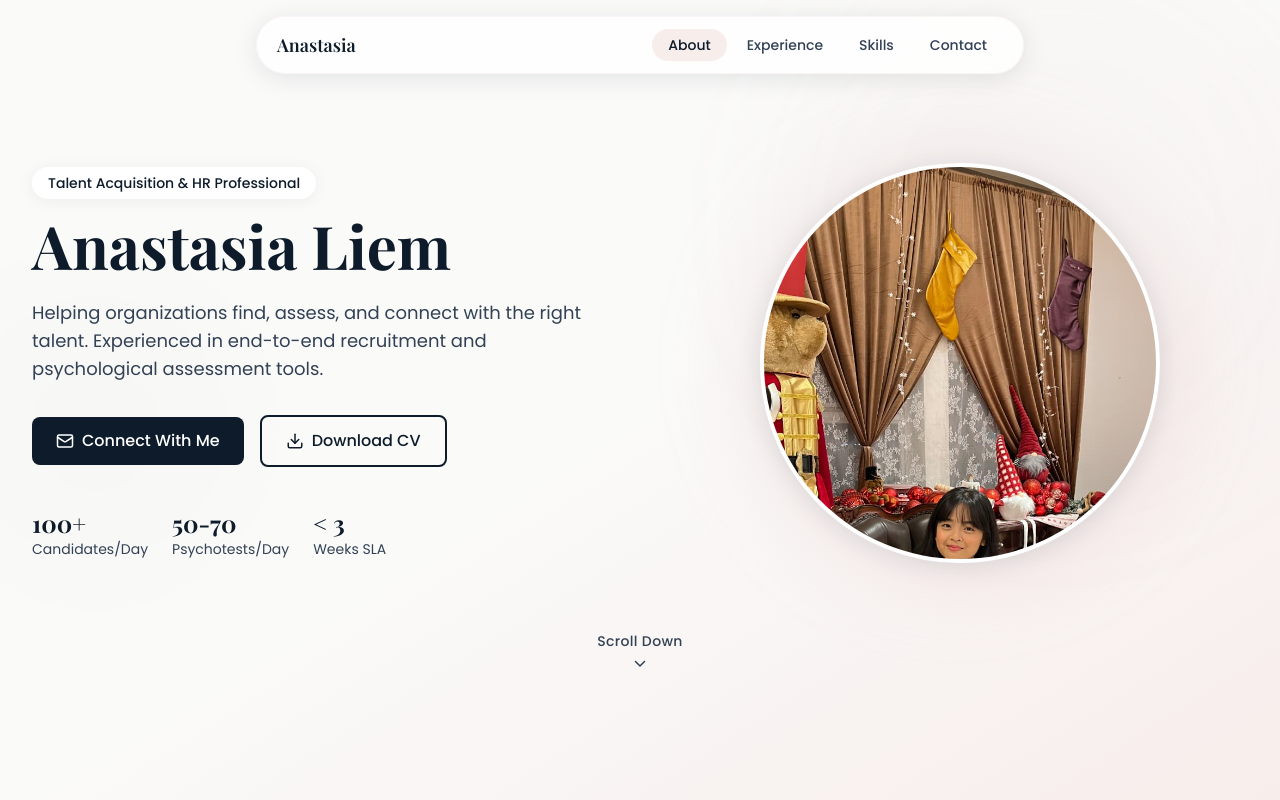
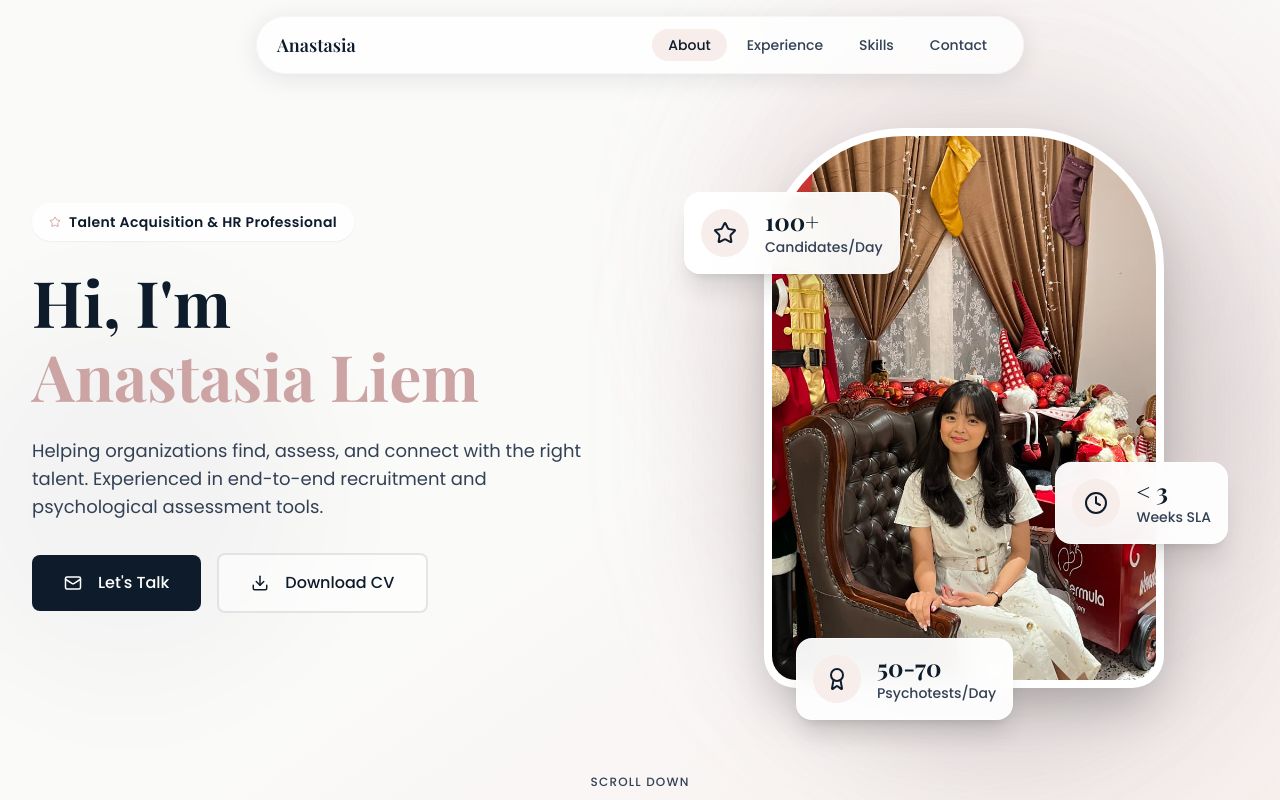
Before and after one commit to RafaelBani3/Anastasia_Liem, a Next.js app: page / in a window 1280 px wide. Shown: the top 800 px of the page. Built offline with nearby package versions, Linux system fonts and the light colour scheme.

Commit message:
feat: implement responsive hero section and navigation bar components

```diff
--- a/src/components/sections/HeroSection.tsx
+++ b/src/components/sections/HeroSection.tsx
@@ -1,7 +1,7 @@
 "use client";
 
 import { motion, type Variants } from "framer-motion";
-import { Download, Mail, ChevronDown } from "lucide-react";
+import { Download, Mail, ChevronDown, Star, Award, Clock } from "lucide-react";
 import Image from "next/image";
 import { personalInfo } from "@/constants/portfolioData";
 import Button from "@/components/ui/Button";
@@ -43,12 +43,6 @@ const imageVariants: Variants = {
   },
 };
 
-const stats = [
-  { value: "100+", label: "Candidates/Day" },
-  { value: "50-70", label: "Psychotests/Day" },
-  { value: "< 3", label: "Weeks SLA" },
-];
-
 export default function HeroSection() {
   return (
     <section
@@ -59,44 +53,47 @@ export default function HeroSection() {
       <div className="pointer-events-none absolute inset-0 overflow-hidden">
         <motion.div
           initial={{ opacity: 0, scale: 0.8 }}
-          animate={{ opacity: 0.2, scale: 1 }}
+          animate={{ opacity: 0.3, scale: 1 }}
           transition={{ duration: 1.8, ease: "easeOut" }}
-          className="absolute -right-16 -top-16 h-[24rem] w-[24rem] rounded-full bg-dusty-rose/20 blur-3xl sm:h-[28rem] sm:w-[28rem] lg:h-[36rem] lg:w-[36rem]"
+          className="absolute -right-20 -top-20 h-[30rem] w-[30rem] rounded-full bg-dusty-rose/30 blur-3xl sm:h-[36rem] sm:w-[36rem] lg:h-[42rem] lg:w-[42rem]"
         />
         <motion.div
           initial={{ opacity: 0, scale: 0.8 }}
-          animate={{ opacity: 0.12, scale: 1 }}
+          animate={{ opacity: 0.15, scale: 1 }}
           transition={{ duration: 1.8, delay: 0.2, ease: "easeOut" }}
-          className="absolute -left-16 top-1/3 h-56 w-56 rounded-full bg-navy/10 blur-3xl sm:h-72 sm:w-72 lg:h-80 lg:w-80"
+          className="absolute -left-16 top-1/3 h-64 w-64 rounded-full bg-navy/20 blur-3xl sm:h-80 sm:w-80 lg:h-96 lg:w-96"
         />
       </div>
 
       <div className="relative mx-auto w-full max-w-7xl px-4 sm:px-6 lg:px-8">
-        <div className="grid items-center gap-10 lg:grid-cols-2 lg:gap-12 xl:gap-16">
+        <div className="grid items-center gap-12 lg:grid-cols-2 lg:gap-16 xl:gap-20">
+
           {/* Text content */}
           <motion.div
             variants={containerVariants}
             initial="hidden"
             animate="visible"
-            className="order-2 text-center lg:order-1 lg:text-left"
+            className="order-2 text-center lg:order-1 lg:text-left z-10"
           >
             <motion.div
               variants={itemVariants}
-              className="inline-flex items-center rounded-full bg-white/90 px-4 py-1.5 text-xs font-medium text-navy shadow-soft backdrop-blur-sm sm:text-sm"
+              className="inline-flex items-center rounded-full bg-white/80 px-4 py-2 text-xs font-semibold tracking-wide text-navy shadow-sm backdrop-blur-md border border-white/50 sm:text-sm"
             >
+              <Star className="mr-2 h-3 w-3 text-dusty-rose" />
               Talent Acquisition & HR Professional
             </motion.div>
 
             <motion.h1
               variants={itemVariants}
-              className="mt-4 font-heading text-3xl font-bold leading-tight text-navy fold:text-4xl sm:text-5xl lg:text-[3.25rem] lg:leading-[1.15] xl:text-6xl"
+              className="mt-6 font-heading text-4xl font-bold leading-tight text-navy sm:text-5xl lg:text-[3.5rem] lg:leading-[1.15] xl:text-[4rem]"
             >
-              {personalInfo.fullName}
+              Hi, I&apos;m <br className="hidden lg:block" />
+              <span className="text-dusty-rose">{personalInfo.fullName}</span>
             </motion.h1>
 
             <motion.p
               variants={itemVariants}
-              className="mx-auto mt-4 max-w-xl text-sm leading-relaxed text-slate sm:mt-6 sm:text-base lg:mx-0 lg:text-lg"
+              className="mx-auto mt-6 max-w-xl text-base leading-relaxed text-slate sm:text-lg lg:mx-0"
             >
               Helping organizations find, assess, and connect with the right
               talent. Experienced in end-to-end recruitment and psychological
@@ -105,66 +102,113 @@ export default function HeroSection() {
 
             <motion.div
               variants={itemVariants}
-              className="mt-6 flex flex-wrap items-center justify-center gap-3 sm:mt-8 sm:gap-4 lg:justify-start"
+              className="mt-8 flex flex-wrap items-center justify-center gap-4 lg:justify-start"
             >
-              <Button href="#contact" variant="primary" size="md">
-                <Mail size={18} />
-                Connect With Me
+              <Button href="#contact" variant="primary" size="lg">
+                <Mail size={18} className="mr-2" />
+                Let&apos;s Talk
               </Button>
               <Button
                 href="/cv-anastasia-liem.pdf"
                 download="CV-Anastasia-Liem.pdf"
                 variant="outline"
-                size="md"
+                size="lg"
+                className="bg-white/50 backdrop-blur-sm border-navy/10 hover:bg-white/80"
               >
-                <Download size={18} />
+                <Download size={18} className="mr-2" />
                 Download CV
               </Button>
             </motion.div>
 
-            {/* Mini stats */}
+            {/* Mini stats - Mobile/Tablet Only */}
             <motion.div
               variants={itemVariants}
-              className="mt-8 flex flex-wrap items-center justify-center gap-6 sm:mt-10 lg:justify-start"
+              className="mt-12 grid grid-cols-3 gap-3 sm:gap-4 lg:hidden"
             >
-              {stats.map((stat) => (
-                <div
-                  key={stat.label}
-                  className="text-center lg:text-left"
-                >
-                  <p className="font-heading text-xl font-bold text-navy sm:text-2xl">
-                    {stat.value}
-                  </p>
-                  <p className="text-xs text-slate sm:text-sm">
-                    {stat.label}
-                  </p>
-                </div>
-              ))}
+              <div className="flex flex-col items-center rounded-2xl bg-white/60 p-4 shadow-sm backdrop-blur-sm border border-white/40">
+                <p className="font-heading text-xl font-bold text-navy sm:text-2xl">100+</p>
+                <p className="mt-1 text-[10px] sm:text-xs font-medium text-slate text-center">Candidates/Day</p>
+              </div>
+              <div className="flex flex-col items-center rounded-2xl bg-white/60 p-4 shadow-sm backdrop-blur-sm border border-white/40">
+                <p className="font-heading text-xl font-bold text-navy sm:text-2xl">50-70</p>
+                <p className="mt-1 text-[10px] sm:text-xs font-medium text-slate text-center">Psychotests/Day</p>
+              </div>
+              <div className="flex flex-col items-center rounded-2xl bg-white/60 p-4 shadow-sm backdrop-blur-sm border border-white/40">
+                <p className="font-heading text-xl font-bold text-navy sm:text-2xl">&lt; 3</p>
+                <p className="mt-1 text-[10px] sm:text-xs font-medium text-slate text-center">Weeks SLA</p>
+              </div>
             </motion.div>
           </motion.div>
 
-          {/* Profile image */}
+          {/* Profile image with floating stats */}
           <motion.div
             variants={imageVariants}
             initial="hidden"
             animate="visible"
-            className="order-1 flex justify-center lg:order-2"
+            className="order-1 relative flex justify-center lg:order-2 z-0 pt-8 lg:pt-0"
           >
             <div className="relative">
-              {/* Soft glow */}
-              <div className="absolute -inset-4 rounded-full bg-dusty-rose/15 blur-2xl sm:-inset-6" />
+              {/* Soft glow behind image */}
+              <div className="absolute -inset-10 rounded-full bg-dusty-rose/20 blur-3xl" />
+              <div className="absolute -inset-10 rounded-full bg-navy/10 blur-3xl translate-y-12 translate-x-12" />
 
-              {/* Image container */}
-              <div className="relative h-60 w-60 overflow-hidden rounded-full border-[4px] border-white bg-white shadow-medium fold:h-64 fold:w-64 sm:h-72 sm:w-72 md:h-80 md:w-80 lg:h-[360px] lg:w-[360px] xl:h-[400px] xl:w-[400px]">
+              {/* Arch Image container */}
+              <div className="relative h-[340px] w-[260px] overflow-hidden rounded-t-[140px] rounded-b-[32px] border-[8px] border-white/90 bg-white shadow-2xl backdrop-blur-sm sm:h-[420px] sm:w-[320px] lg:h-[500px] lg:w-[360px] xl:h-[560px] xl:w-[400px] z-10">
                 <Image
                   src="/image.png"
                   alt={personalInfo.fullName}
                   fill
                   priority
-                  className="object-cover object-top"
-                  sizes="(max-width: 360px) 240px, (max-width: 640px) 256px, (max-width: 768px) 288px, (max-width: 1024px) 320px, 400px"
+                  className="object-cover object-center transition-transform duration-700 hover:scale-105"
+                  sizes="(max-width: 640px) 260px, (max-width: 1024px) 320px, 400px"
                 />
               </div>
+
+              {/* Floating Stats - Desktop Only */}
+              <motion.div
+                initial={{ opacity: 0, x: -30 }}
+                animate={{ opacity: 1, x: 0 }}
+                transition={{ delay: 1.2, duration: 0.8, type: "spring" }}
+                className="hidden lg:flex absolute top-16 -left-20 z-20 items-center gap-4 rounded-2xl bg-white/95 p-4 shadow-xl backdrop-blur-md border border-white/60"
+              >
+                <div className="flex h-12 w-12 items-center justify-center rounded-full bg-bg-accent text-navy">
+                   <Star size={24} />
+                </div>
+                <div>
+                   <p className="font-heading text-2xl font-bold text-navy leading-none">100+</p>
+                   <p className="mt-1 text-sm font-medium text-slate">Candidates/Day</p>
+                </div>
+              </motion.div>
+
+              <motion.div
+                initial={{ opacity: 0, x: 30 }}
+                animate={{ opacity: 1, x: 0 }}
+                transition={{ delay: 1.4, duration: 0.8, type: "spring" }}
+                className="hidden lg:flex absolute bottom-36 -right-16 z-20 items-center gap-4 rounded-2xl bg-white/95 p-4 shadow-xl backdrop-blur-md border border-white/60"
+              >
+                <div className="flex h-12 w-12 items-center justify-center rounded-full bg-bg-accent text-navy">
+                   <Clock size={24} />
+                </div>
+                <div>
+                   <p className="font-heading text-2xl font-bold text-navy leading-none">&lt; 3</p>
+                   <p className="mt-1 text-sm font-medium text-slate">Weeks SLA</p>
+                </div>
+              </motion.div>
+
+              <motion.div
+                initial={{ opacity: 0, y: 30 }}
+                animate={{ opacity: 1, y: 0 }}
+                transition={{ delay: 1.6, duration: 0.8, type: "spring" }}
+                className="hidden lg:flex absolute -bottom-8 left-8 z-20 items-center gap-4 rounded-2xl bg-white/95 p-4 shadow-xl backdrop-blur-md border border-white/60"
+              >
+                <div className="flex h-12 w-12 items-center justify-center rounded-full bg-bg-accent text-navy">
+                   <Award size={24} />
+                </div>
+                <div>
+                   <p className="font-heading text-2xl font-bold text-navy leading-none">50-70</p>
+                   <p className="mt-1 text-sm font-medium text-slate">Psychotests/Day</p>
+                </div>
+              </motion.div>
             </div>
           </motion.div>
         </div>
@@ -173,19 +217,19 @@ export default function HeroSection() {
         <motion.div
           initial={{ opacity: 0 }}
           animate={{ opacity: 1 }}
-          transition={{ delay: 1.2, duration: 0.6 }}
-          className="mt-12 flex justify-center lg:mt-16"
+          transition={{ delay: 2, duration: 0.8 }}
+          className="mt-16 flex justify-center lg:mt-20"
         >
           <motion.a
             href="#about"
-            animate={{ y: [0, 6, 0] }}
-            transition={{ duration: 1.8, repeat: Infinity, ease: "easeInOut" }}
-            className="flex flex-col items-center gap-1 text-slate hover:text-navy transition-colors"
+            animate={{ y: [0, 8, 0] }}
+            transition={{ duration: 2, repeat: Infinity, ease: "easeInOut" }}
+            className="flex flex-col items-center gap-2 text-slate hover:text-dusty-rose transition-colors"
           >
-            <span className="text-xs font-medium tracking-wide sm:text-sm">
+            <span className="text-xs font-medium tracking-widest uppercase">
               Scroll Down
             </span>
-            <ChevronDown size={18} />
+            <ChevronDown size={20} />
           </motion.a>
         </motion.div>
       </div>
```
Also changed, not shown: src/components/layout/Navbar.tsx (+20 -11 lines).
